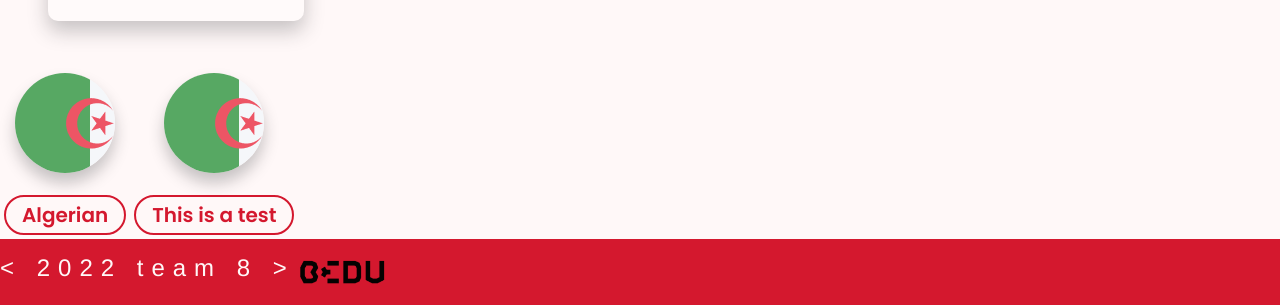
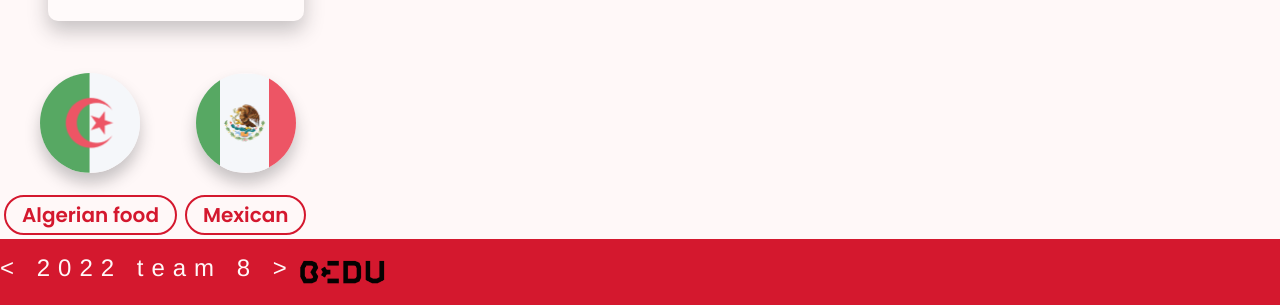
Before and after one commit to BeduTeam8/Recepini-V1, a website built with webpack: page src/design_system.html in a window 1280 px wide. Shown: the part 4646-4951 px from the top of the page. Built offline with nearby package versions, Linux system fonts and the light colour scheme.

Commit message:
Fixed flag border | fixed img center on flag buttn

```diff
--- a/src/design_system.html
+++ b/src/design_system.html
@@ -511,19 +511,19 @@
                 <button class="flag-Btn | button-primary-outline border-color-primary-tomatored  border-radius-45px font-family-Popp
                 font-style-normal font-weight-600 font-size-20
                  fit-content-width text-center padding-300-inline text-primary-tomatored"
-                    style="border: 2px solid ;">Algerian</button>
+                    style="border: 2px solid ;">Algerian food</button>
             </a>
         </article>
 
         <article id="area" class="area-catagory ">
             <a href="" class=" display-flex flex-column flex-gap margin-100">
                 <div class="flag-Container | overflow-hidden">
-                    <img src="/src/assets/Flags/Algeria.png" alt="">
+                    <img src="/src/assets/Flags/mexico.png" alt=" mexican flag">
                 </div>
                 <button class="flag-Btn | button-primary-outline border-color-primary-tomatored  border-radius-45px font-family-Popp
                 font-style-normal font-weight-600 font-size-20
                  fit-content-width text-center padding-300-inline text-primary-tomatored"
-                    style="border: 2px solid ;">This is a test</button>
+                    style="border: 2px solid ;">Mexican</button>
             </a>
         </article>
     </div>
--- a/src/main.scss
+++ b/src/main.scss
@@ -1024,10 +1024,15 @@
 
 	.flag-Container {
 		border-radius: 50%;
-		max-width: 6.25rem;
+		max-height: 6.25rem;
 		aspect-ratio: 1/1;
 		transition: all 250ms ease-in-out;
 		box-shadow: 0px 0.625rem 0.9rem rgba(var(--Neutral-matteblack), 0.25);
+
+		img {
+			height: 100%;
+			object-position: -25px 50%;
+		}
 	}
 
 	button {
@@ -1045,5 +1050,6 @@
 	button {
 		color: rgb(var(--Neutral-lightpink));
 		background-color: rgb(var(--Primary-tomatored));
+		border: 2px solid rgb(var(--Primary-tomatored)) !important;
 	}
 }
```
